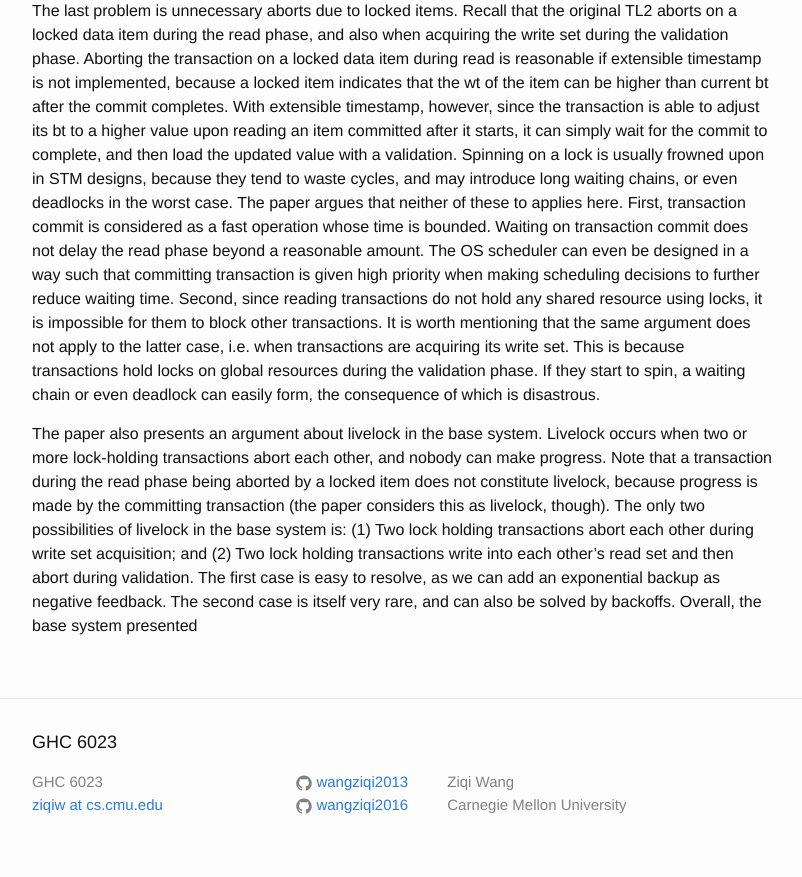
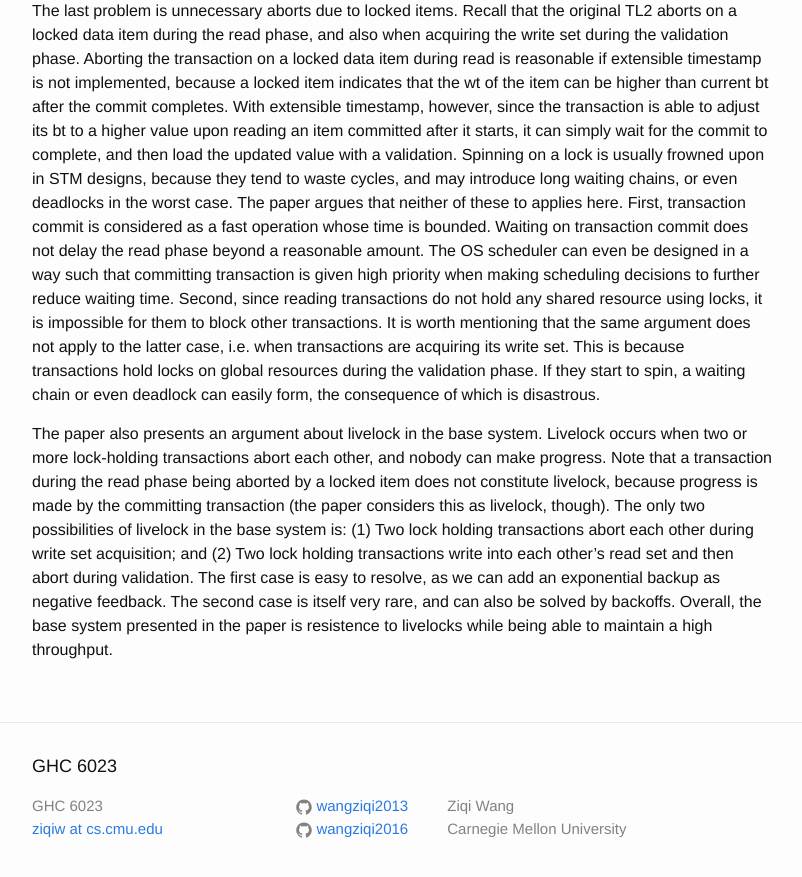
Before and after one commit to wangziqi2013/wangziqi2013.github.io, a Jekyll site: the page built from _posts/2018-07-03-A-Comprehensive-Strategy-for-Contention-Management-In-STM.markdown, in a window 1280 px wide and 900 px high, scrolled down 2194 px. Shown: the top 877 px of the window, without its empty margins (238-1040 px from the left). Built offline with Jekyll 4.4.1, drawn with Linux system fonts in a browser that asks for light colours.

Commit message:
Finish livelock

```diff
--- a/_posts/2018-07-03-A-Comprehensive-Strategy-for-Contention-Management-In-STM.markdown
+++ b/_posts/2018-07-03-A-Comprehensive-Strategy-for-Contention-Management-In-STM.markdown
@@ -94,3 +94,4 @@ this as livelock, though). The only two possibilities of livelock in the base sy
 abort each other during write set acquisition; and (2) Two lock holding transactions write into each other's read set
 and then abort during validation. The first case is easy to resolve, as we can add an exponential backup as negative
 feedback. The second case is itself very rare, and can also be solved by backoffs. Overall, the base system presented
+in the paper is resistence to livelocks while being able to maintain a high throughput.
```
